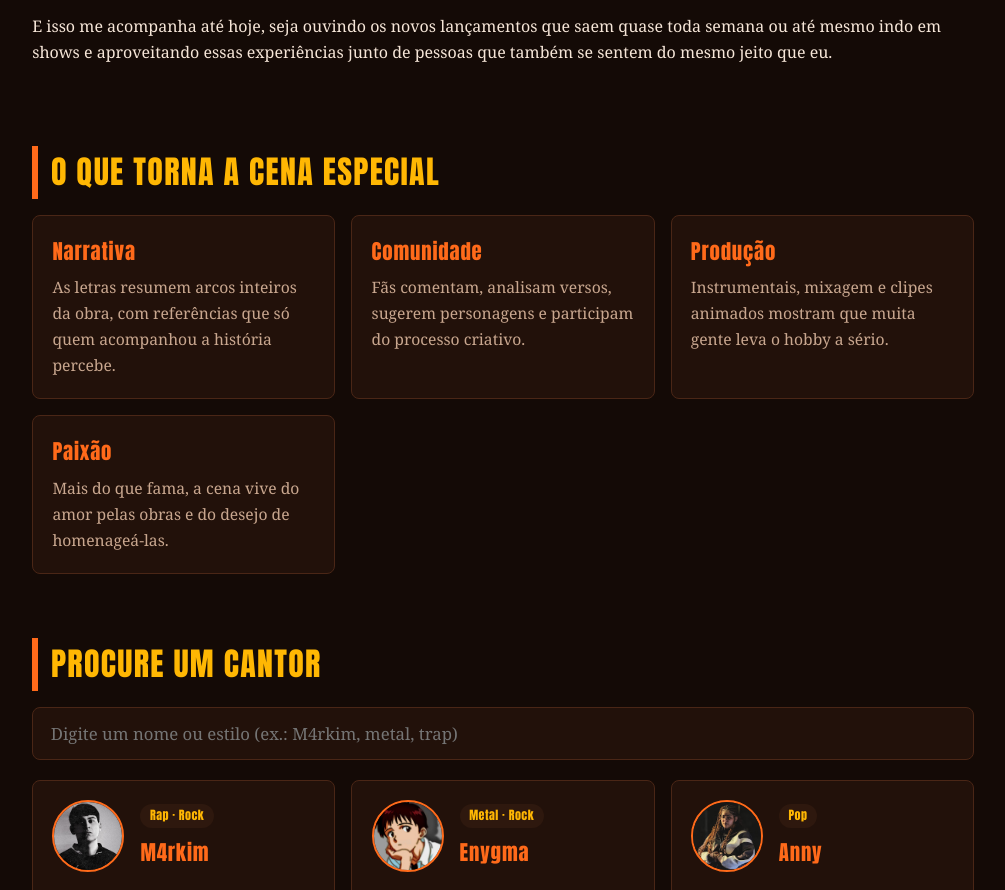
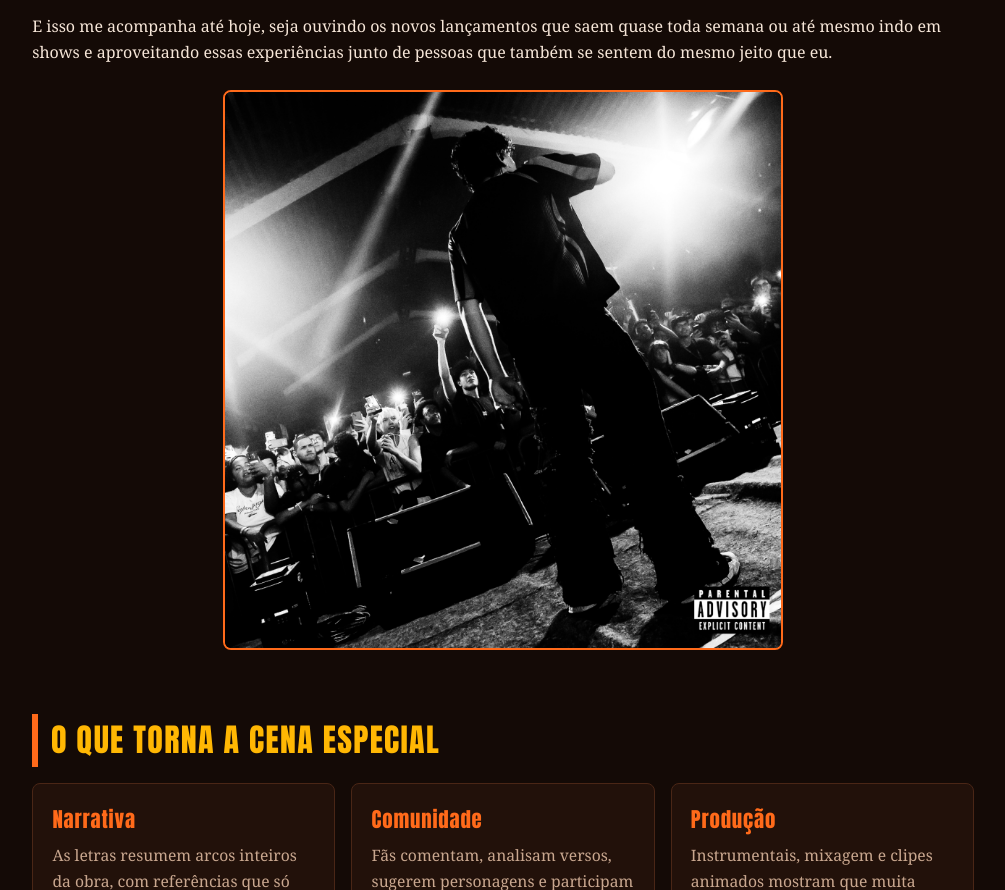
Before and after one commit to MarcosVMFe/WeekGeek, a plain HTML site: page index.html in a window 1280 px wide. Shown: the part 971-1861 px from the top of the page, without its empty margins (137-1142 px from the left). Drawn offline with Linux system fonts and the light colour scheme.

Commit message:
Adição de class foto-show no css e adição de novas imagens no html

```diff
--- a/index.html
+++ b/index.html
@@ -35,6 +35,9 @@
     <h2>Por que eu gosto da cena geek</h2>
     <p>Esse tipo de conteúdo é algo que eu venho consumindo desde criança, lembro nitidamente de chegar em casa depois da aula ligar o computador que eu tinha na casa da minha avó e ouvir várias vezes a mesma musica, posso estar errado mas se eu e lembro uma das primeiras que eu ouvi foi o <strong>"Rap do Flash - O Homem Mais Rapido do Mundo"</strong> que por mais que atualmente seja bem inferior em qualidade ela ainda tem um lugar especial no meu coração.</p>
     <p>E isso me acompanha até hoje, seja ouvindo os novos lançamentos que saem quase toda semana ou até mesmo indo em shows e aproveitando essas experiências junto de pessoas que também se sentem do mesmo jeito que eu.</p>
+    <figure class="foto-show">
+      <img src="assets/blxckshow.webp" alt="Show em preto e branco: o artista de costas, no palco, de frente para o público que levanta os celulares" loading="lazy">
+    </figure>
   </section>
 
   <section id="caracteristicas">
--- a/style.css
+++ b/style.css
@@ -309,3 +309,16 @@ footer {
   gap: 0.8rem;
   flex-wrap: wrap;
 }
+
+.foto-show {
+  margin: 1.5rem 0 0;
+}
+.foto-show img {
+  display: block;
+  width: 100%;
+  max-width: 560px;
+  height: auto;
+  margin: 0 auto;
+  border: 2px solid var(--accent);
+  border-radius: 8px;
+}
```
Also changed, not shown: assets/blxckshow.webp (added).
